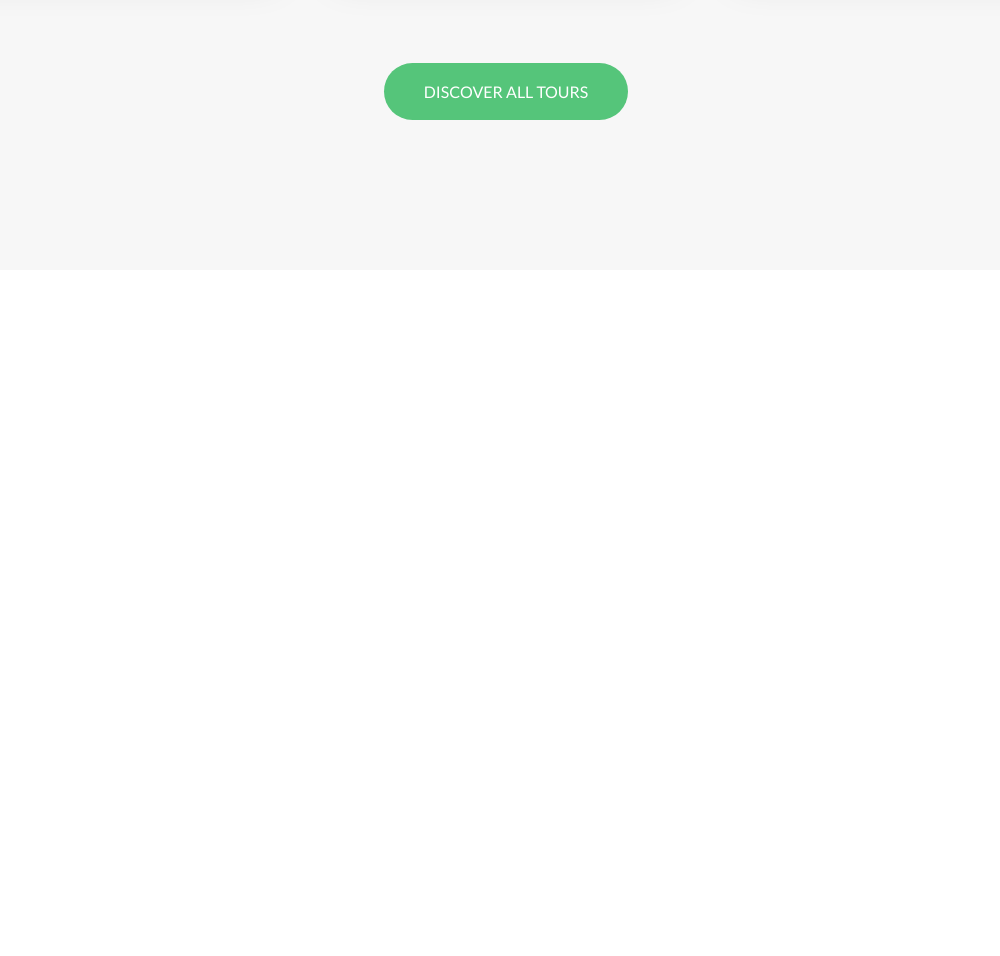
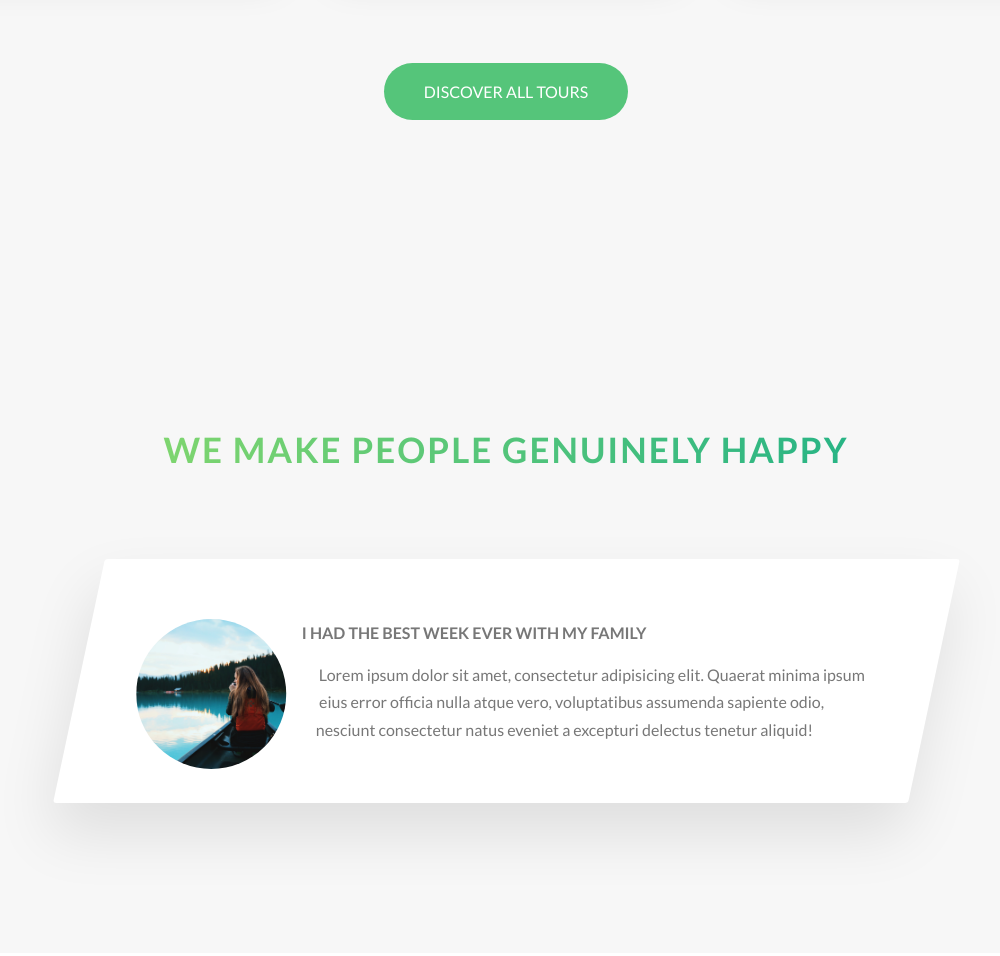
Before and after one commit to njays/Natours, a website: page index.html in a window 1280 px wide. Shown: the part 3005-3961 px from the top of the page, without its empty margins (134-1134 px from the left). Before the commit the page ends 3305 px from the top, so only its background shows below. Drawn offline with Linux system fonts and the light colour scheme.

Commit message:
part 1 of story section

```diff
--- a/index.html
+++ b/index.html
@@ -10,7 +10,7 @@
         <link rel="stylesheet" href="css/style.css">
         <link rel="shortcut icon" type="image/png" href="img/favicon.png">
 
-        <title>Natours | Exciting tours for adventurous people</title>
+        <title>Natours | Exciting tours for adventerous people</title>
     </head>
     <body>
         <header class="header">
@@ -194,6 +194,25 @@
                 <a href="#" class="btn btn--green">Discover All Tours</a>
                 </div>
             </section>
+            <section class="section-stories">
+                <div class="u-center-text u-margin-bottom-big">
+                    <h2 class="heading-secondary">
+                        We make people genuinely happy
+                    </h2>
+                </div>
+
+                <div class="row">
+                    <div class="story">
+                        <figure class="story__shape">
+                            <img src="img/nat-8.jpg" alt="person on a tour" class="story__image">
+                        </figure>
+                        <div class="story__text">
+                            <h3 class="heading-tertiary u-margin-bottom-small">I had the best week ever with my family</h3>
+                            <p>Lorem ipsum dolor sit amet, consectetur adipisicing elit. Quaerat minima ipsum eius error officia nulla atque vero, voluptatibus assumenda sapiente odio, nesciunt consectetur natus eveniet a excepturi delectus tenetur aliquid!</p>
+                        </div>
+                    </div>
+                </div>
+            </section>
         </main>
 
 
--- /dev/null
+++ b/sass/components/_story.scss
@@ -0,0 +1,34 @@
+.story {
+	width: 75%;
+	margin: 0 auto;
+	//centering for block elements in block elements
+	box-shadow: 0 3rem 6rem rgba($color-black, .1);
+	background-color: $color-white;
+	border-radius: 3px;
+	padding: 6rem;
+	padding-left: 9rem;
+	font-size: $default-font-size;
+	transform: skewX(-12deg);
+
+
+	&__shape {
+		width: 15rem;
+		height: 15rem;
+		float: left;
+		-webkit-shape-outside: circle(50% at 50% 50%);
+		shape-outside: circle(50% at 50% 50%);
+		-webkit-clip-path: circle(50% at 50% 50%);
+		clip-path: circle(50% at 50% 50%);
+		transform: skewX(12deg) translateX(-3rem);
+	}
+
+	&__image {
+		height:100%;
+	}
+
+	&__text {
+		transform: skewX(12deg);
+	}
+
+
+}
--- a/sass/main.scss
+++ b/sass/main.scss
@@ -11,6 +11,7 @@
 @import "components/composition";
 @import "components/feature-box";
 @import "components/card";
+@import "components/story";
 
 @import "pages/home";
 
--- a/sass/pages/_home.scss
+++ b/sass/pages/_home.scss
@@ -22,3 +22,8 @@
 	padding: 25rem 0 15rem 0;
 	margin-top: -10rem;
 }
+
+.section-stories {
+	background-color: $color-grey-light1;
+	padding: 15rem 0;
+}
```
Also changed, not shown: css/style.css, sass/components/_card.scss (renamed from sass/components/card.scss), sass/components/_composition.scss (renamed from sass/components/composition.scss), sass/components/_feature-box.scss (renamed from sass/components/feature-box.scss).
